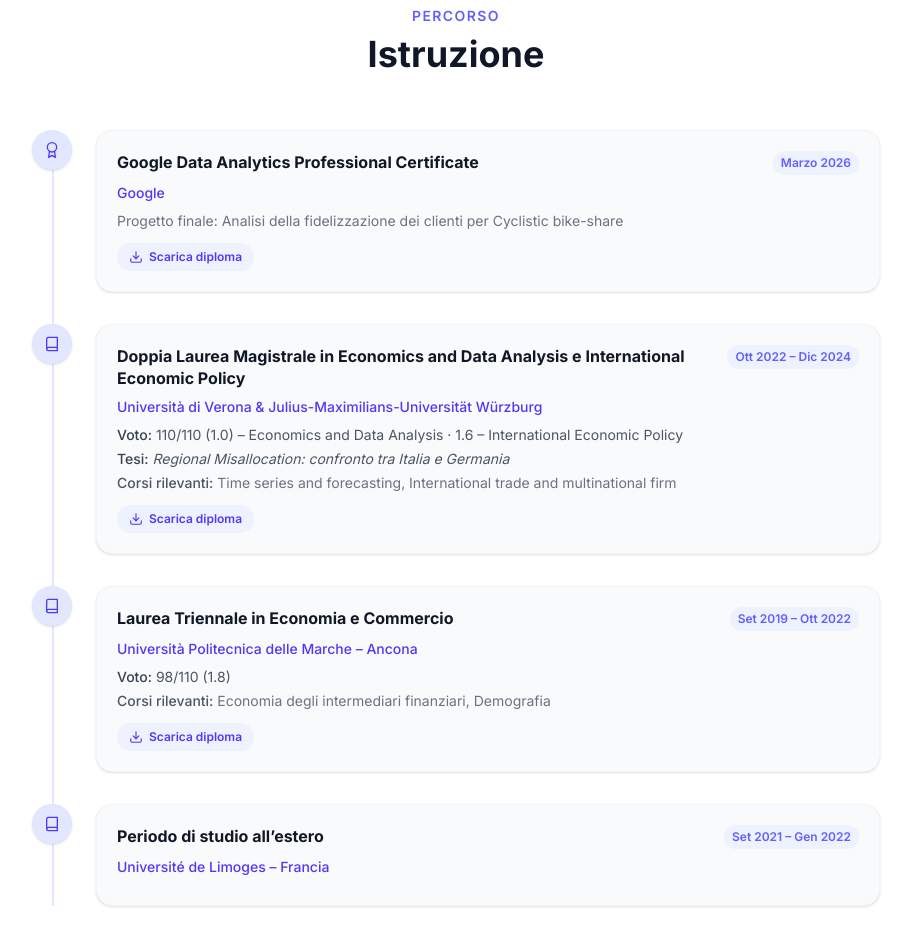
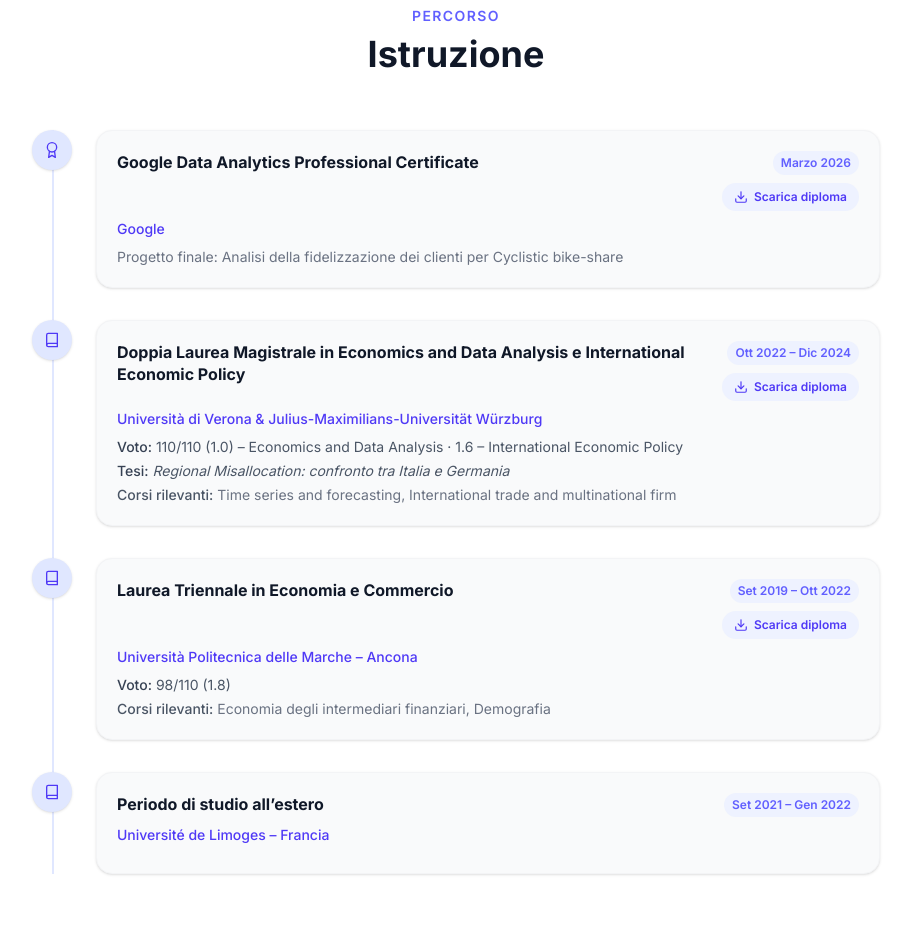
Before and after one commit to Lollingredi/sito-corbi, a Next.js app: page / in a window 1280 px wide. Shown: the part 1480-2425 px from the top of the page, without its empty margins (184-1095 px from the left). Built offline with nearby package versions, Linux system fonts and the light colour scheme.

Commit message:
Move diploma download button to top-right, below date badge
https://claude.ai/code/session_01NYguoyDHsPAyxpUF7LdFyg

```diff
--- a/components/Education.tsx
+++ b/components/Education.tsx
@@ -94,9 +94,21 @@ export default function Education() {
                 <div className="flex-1 bg-gray-50 dark:bg-gray-800 rounded-2xl p-5 border border-gray-100 dark:border-gray-700 shadow-sm">
                   <div className="flex flex-col sm:flex-row sm:items-start sm:justify-between gap-1 mb-2">
                     <h3 className="font-bold text-gray-900 dark:text-gray-100 text-base leading-snug min-w-0 flex-1">{item.title}</h3>
-                    <span className="text-xs text-indigo-500 dark:text-indigo-400 font-semibold whitespace-nowrap bg-indigo-50 dark:bg-indigo-900/30 px-2 py-1 rounded-full self-start flex-shrink-0">
-                      {item.period}
-                    </span>
+                    <div className="flex flex-col items-start sm:items-end gap-2 flex-shrink-0">
+                      <span className="text-xs text-indigo-500 dark:text-indigo-400 font-semibold whitespace-nowrap bg-indigo-50 dark:bg-indigo-900/30 px-2 py-1 rounded-full">
+                        {item.period}
+                      </span>
+                      {"diploma" in item && item.diploma && (
+                        <a
+                          href={item.diploma}
+                          download
+                          className="inline-flex items-center gap-1.5 text-xs font-semibold text-indigo-600 dark:text-indigo-400 bg-indigo-50 dark:bg-indigo-900/30 hover:bg-indigo-100 dark:hover:bg-indigo-900/50 px-3 py-1.5 rounded-full transition-colors whitespace-nowrap"
+                        >
+                          <FiDownload className="w-3.5 h-3.5" />
+                          {t("edu_download")}
+                        </a>
+                      )}
+                    </div>
                   </div>
                   <p className="text-sm text-indigo-600 font-medium mb-2 break-words">{item.institution}</p>
                   {"grade" in item && item.grade && (
@@ -118,18 +130,6 @@ export default function Education() {
                   {"note" in item && item.note && (
                     <p className="text-sm text-gray-500 dark:text-gray-400">{item.note}</p>
                   )}
-                  {"diploma" in item && item.diploma && (
-                    <div className="mt-3">
-                      <a
-                        href={item.diploma}
-                        download
-                        className="inline-flex items-center gap-1.5 text-xs font-semibold text-indigo-600 dark:text-indigo-400 bg-indigo-50 dark:bg-indigo-900/30 hover:bg-indigo-100 dark:hover:bg-indigo-900/50 px-3 py-1.5 rounded-full transition-colors"
-                      >
-                        <FiDownload className="w-3.5 h-3.5" />
-                        {t("edu_download")}
-                      </a>
-                    </div>
-                  )}
                 </div>
               </motion.div>
             ))}
```
